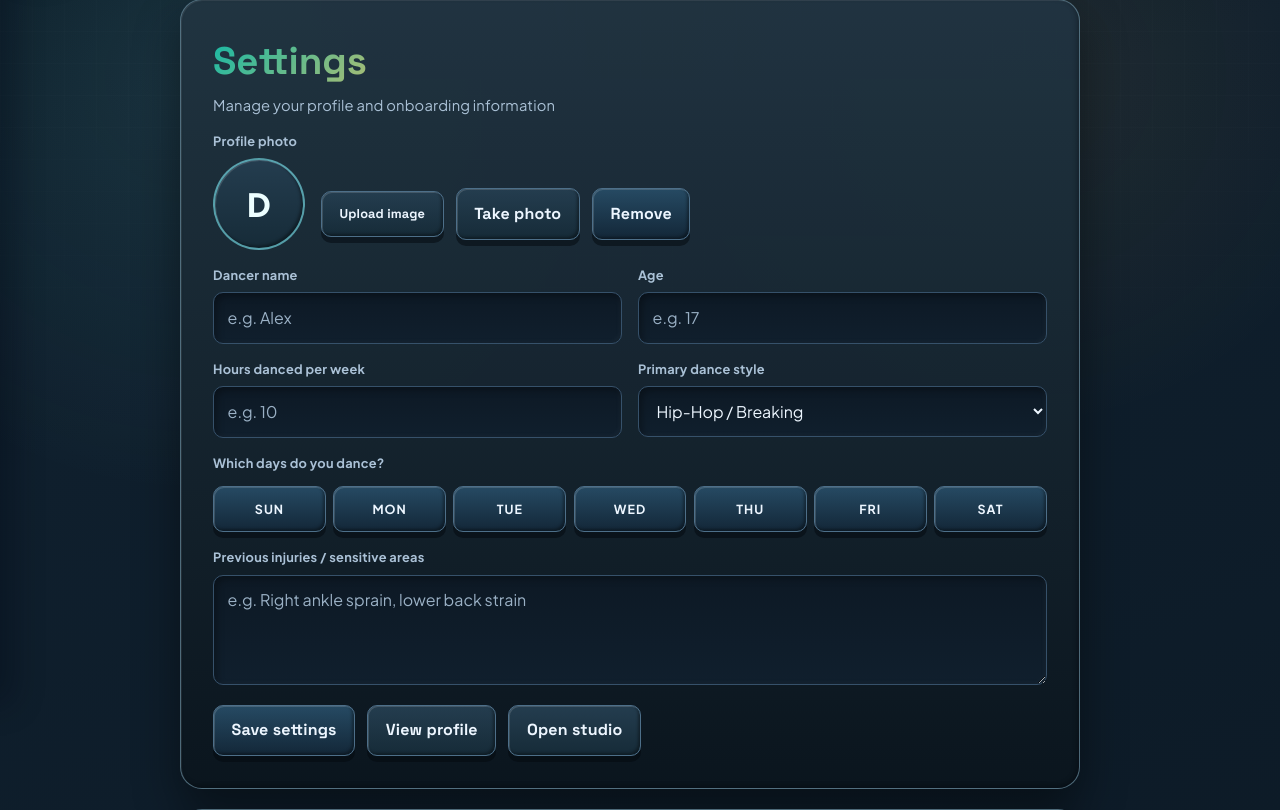
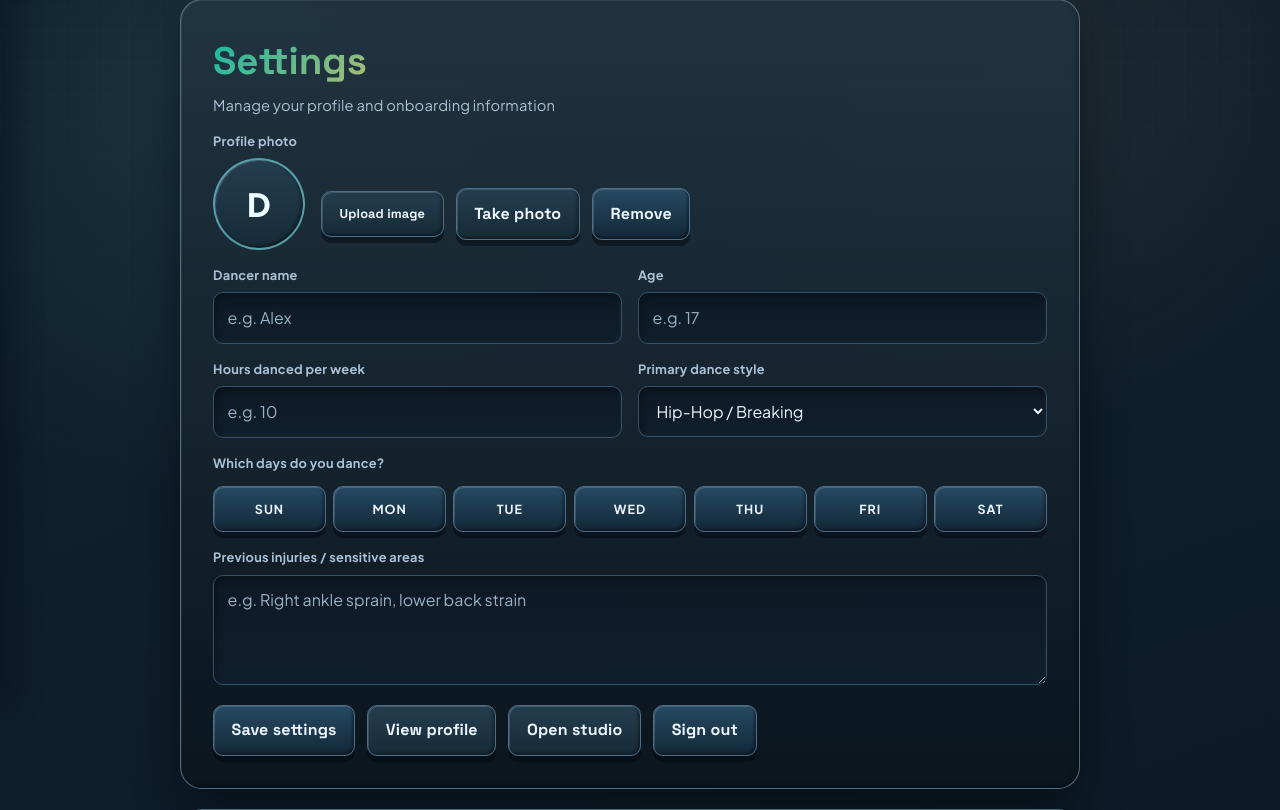
Before and after one commit to mollykeng25-debug/DanceGuardAI, a Flask app: page /settings in a window 1280 px wide. Shown: the part 97-907 px from the top of the page. Run offline with Flask 3, Linux system fonts and the light colour scheme; some libraries are stand-ins or nearby versions.

Commit message:
Add sign out control to settings

```diff
--- a/app.py
+++ b/app.py
@@ -291,7 +291,12 @@ def profile_page():
 
 @app.route('/settings')
 def settings_page():
-    return render_template('settings.html', profile=load_profile() or {})
+    return render_template(
+        'settings.html',
+        profile=load_profile() or {},
+        supabase_url=app.config['SUPABASE_URL'],
+        supabase_anon_key=app.config['SUPABASE_ANON_KEY']
+    )
 
 @app.route('/api/profile-status')
 def profile_status():
--- a/templates/settings.html
+++ b/templates/settings.html
@@ -4,6 +4,7 @@
   <meta charset="UTF-8">
   <meta name="viewport" content="width=device-width, initial-scale=1.0">
   <title>DanceGuard - Settings</title>
+  <script src="https://cdn.jsdelivr.net/npm/@supabase/supabase-js@2" defer></script>
   <script src="{{ url_for('static', filename='theme.js') }}" defer></script>
   <script src="{{ url_for('static', filename='sidebar.js') }}" defer></script>
   <style>
@@ -404,6 +405,7 @@
           <button type="submit" class="btn">Save settings</button>
           <a href="/profile" class="btn btn-secondary">View profile</a>
           <a href="/dance" class="btn btn-secondary">Open studio</a>
+          <button type="button" class="btn btn-danger" id="sign-out-button" data-supabase-url="{{ supabase_url }}" data-supabase-anon-key="{{ supabase_anon_key }}">Sign out</button>
           <div id="settings-status" class="status-message" aria-live="polite"></div>
         </div>
       </form>
@@ -441,6 +443,25 @@
   <script>
     const form = document.getElementById('settings-form');
     const statusEl = document.getElementById('settings-status');
+    const signOutButton = document.getElementById('sign-out-button');
+
+    signOutButton.addEventListener('click', async () => {
+      signOutButton.disabled = true;
+      signOutButton.textContent = 'Signing out...';
+      try {
+        const supabase = window.supabase.createClient(signOutButton.dataset.supabaseUrl, signOutButton.dataset.supabaseAnonKey);
+        const { error } = await supabase.auth.signOut();
+        if (error) throw error;
+      } catch (error) {
+        statusEl.textContent = 'Unable to sign out. Please try again.';
+        signOutButton.disabled = false;
+        signOutButton.textContent = 'Sign out';
+        return;
+      }
+      localStorage.removeItem('danceguard_profile_created');
+      localStorage.removeItem('danceguard_profile_data');
+      window.location.href = '/';
+    });
     const avatarPreview = document.getElementById('avatar-preview');
     const avatarUpload = document.getElementById('avatar-upload');
     let currentAvatar = '{{ profile.avatar or "" }}';
```
